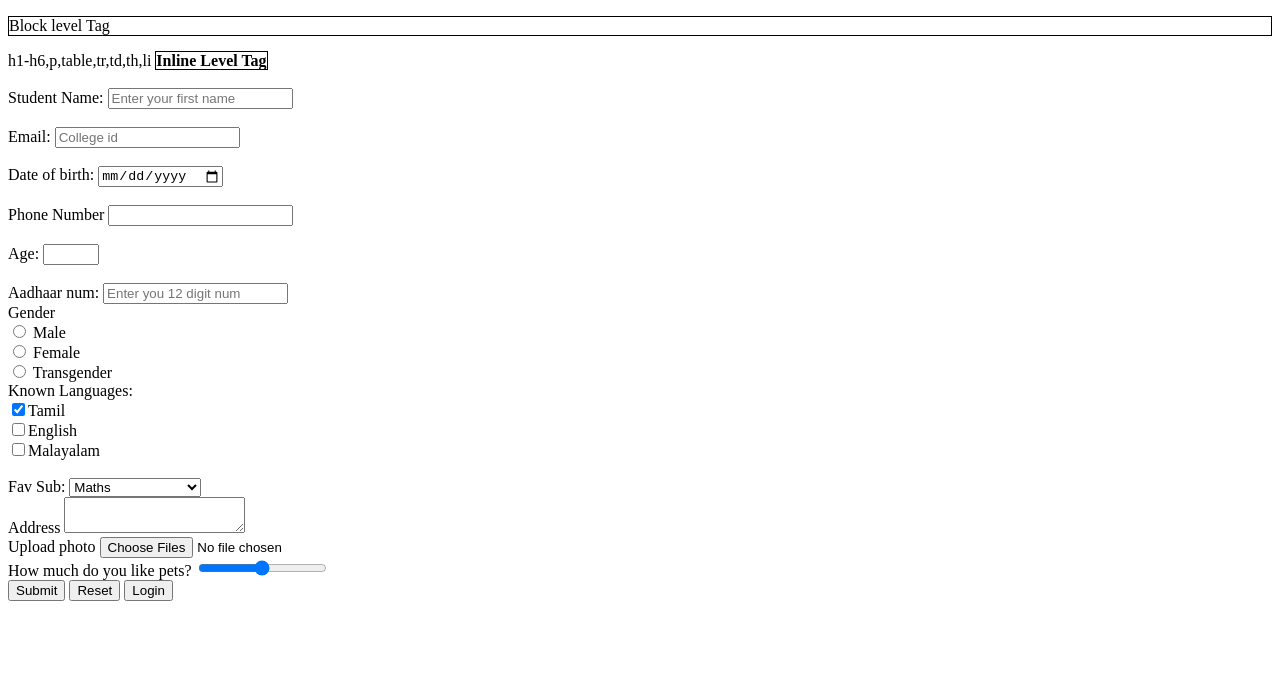
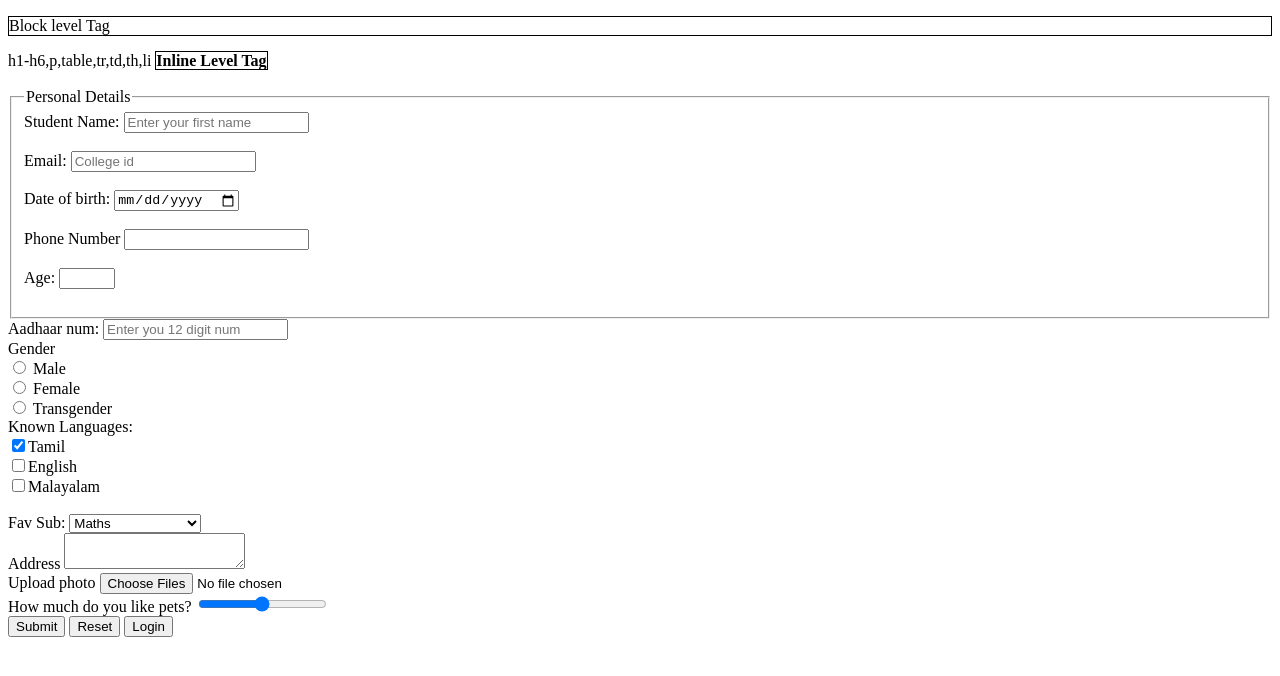
Before and after one commit to HreyS-techhub/05092022_31092022_WebDev, a plain HTML site: page 12 FormTag.html in a window 1280 px wide. Drawn offline with Linux system fonts and the light colour scheme.

Commit message:
Update 12 FormTag.html

```diff
--- a/12 FormTag.html
+++ b/12 FormTag.html
@@ -1,7 +1,7 @@
 <!DOCTYPE html>
 <html>
     <head>
-        <title>Demo page</title>
+        <title>Form Tag</title>
     </head>
     <body>
         <!-- Difference b/t inline and block level Tags -->
@@ -9,6 +9,8 @@
         h1-h6,p,table,tr,td,th,li
         <b style="border:1px solid black">Inline Level Tag</b> <br><br>
         <form>
+        <fieldset>
+        <legend>Personal Details</legend>
         <!-- Text Input -->
         <div>
             <label for="Name">Student Name:</label>
@@ -34,6 +36,7 @@
             <label for="Age">Age:</label>
             <input type="number" min="25" max="50"> <br><br>
         </div>
+        </fieldset>
         <!-- Password input -->
         <div>
             <label for="Aadhar">Aadhaar num:</label>
```
